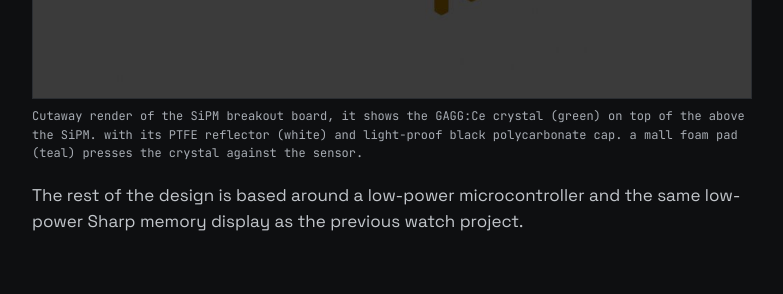
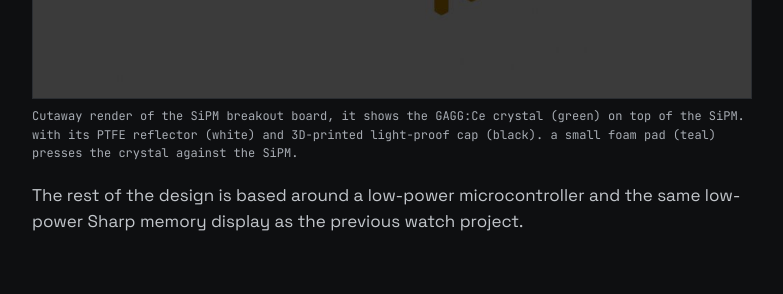
Before and after one commit to SamHollandNZ/SamHollandNZ.github.io, a Jekyll site: the page built from _projects/gamma-spectrometer-watch.md, in a window 1280 px wide and 900 px high, scrolled down 1944 px. Shown: the part 152-446 px from the top of the window, without its empty margins (248-1031 px from the left). Built offline with Jekyll 4.4.1, drawn with Linux system fonts in a browser that asks for light colours.

Commit message:
spelling

```diff
--- a/_projects/gamma-spectrometer-watch.md
+++ b/_projects/gamma-spectrometer-watch.md
@@ -33,7 +33,7 @@ incident gamma ray, which makes the device energy-sensitive.
 
 ![Cut-away render of a small black PCB labelled SiPM breakout, with a black housing opened to show a yellow-green crystal wrapped in white layers, sitting on the SiPM]({{ '/assets/img/gamma-spectrometer-watch/sipm-breakout-render.jpg' | relative_url }})
 
-<p class="caption">Cutaway render of the SiPM breakout board, it shows the GAGG:Ce crystal (green) on top of the above the SiPM. with its PTFE reflector (white) and light-proof black polycarbonate cap. a mall foam pad (teal) presses the crystal against the sensor.</p>
+<p class="caption">Cutaway render of the SiPM breakout board, it shows the GAGG:Ce crystal (green) on top of the SiPM. with its PTFE reflector (white) and 3D-printed light-proof cap (black). a small foam pad (teal) presses the crystal against the SiPM.</p>
 
 The rest of the design is based around a low-power microcontroller and the same
 low-power Sharp memory display as the previous watch project.
```
